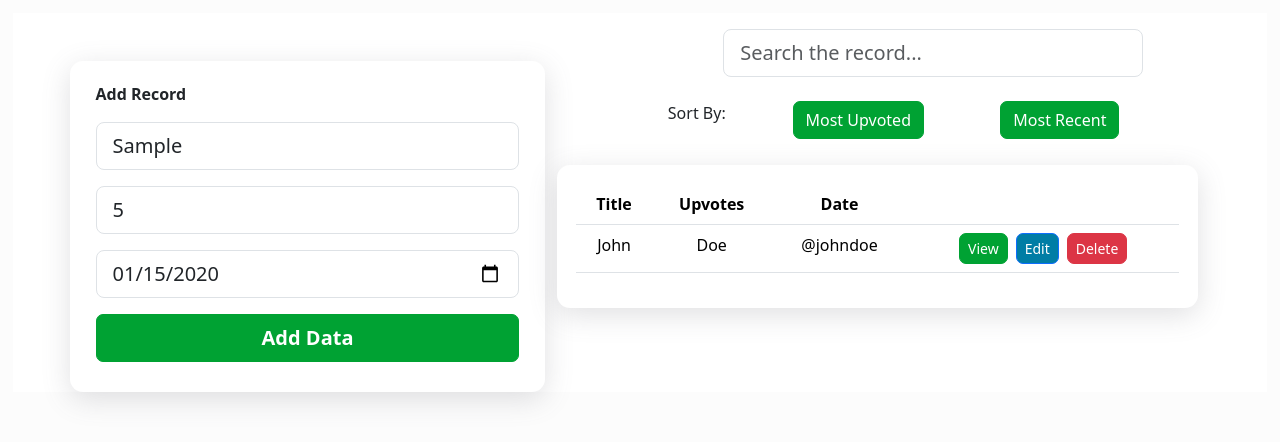
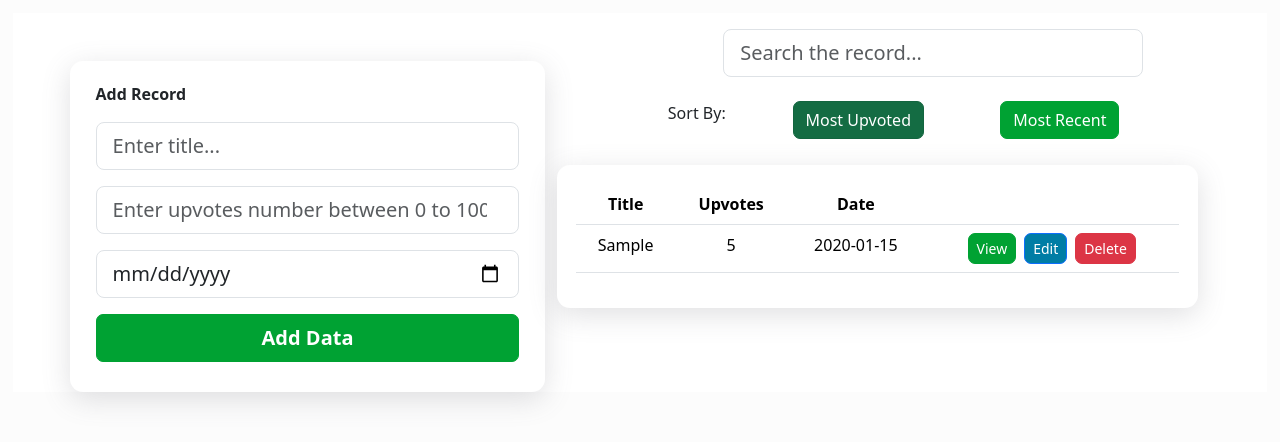
Before and after one commit to shahabmuhammad/Convo-HiringTask, a React (Vite) app: page / in a window 1280 px wide. Both pictures are taken after typing "Sample", "5", "2020-01-15" into the empty fields and a click on the button "Add Data". Shown: the top 442 px of the page. Built offline with nearby package versions, Linux system fonts and the light colour scheme.

Commit message:
add record context and reducer

```diff
--- a/src/App.tsx
+++ b/src/App.tsx
@@ -1,20 +1,54 @@
 import './App.css'
-import { RecordForm } from './components/RecordForm/RecordForm'
 import 'bootstrap/dist/css/bootstrap.min.css';
+import React, { useReducer } from 'react';
+
+import { AddRecord } from './components/RecordForm/AddRecord'
 import { RecordListing } from './components/RecordListing/RecordListing';
+import { ACTIONS, IRecord, IRecordContext, IRecordState } from './models/Record.model';
+
+export const RecordContext = React.createContext<IRecordContext | null>(null);
+const initialState: IRecordState = {
+  records: []
+};
+
+const recordReducer = (state: IRecordState = initialState, action: any) => {
+  switch (action.type) {
+    case ACTIONS.ADD_RECORD:
+      const newRecord: IRecord = { ...action.payload };
+      return { ...state, records: [...state.records, newRecord] };
+
+    case ACTIONS.UPDATE_RECORD:
+      const updatedRecordIndex = state.records.findIndex(
+        (record) => record.id === action.payload.id
+      );
+      if (updatedRecordIndex !== -1) {
+        const updatedRecords = [...state.records];
+        updatedRecords[updatedRecordIndex] = { ...action.payload };
+        return { ...state, records: updatedRecords };
+      }
+      return state;
+
+    default:
+      return state;
+  }
+};
+
 
 function App() {
+  const [recordState, dispatch] = useReducer(recordReducer, initialState)
   return (
+    <RecordContext.Provider value={{recordState:recordState, recordDispatch:dispatch }}>
     <div className='container'>
       <div className="row">
         <div className="col-lg-5">
-          <RecordForm />
+          <AddRecord />
         </div>
         <div className="col-lg-7">
           <RecordListing />
         </div>
       </div>
     </div>
+    </RecordContext.Provider>
   )
 }
 
--- a/src/components/RecordForm/RecordForm.tsx
+++ b/src/components/RecordForm/AddRecord.tsx
@@ -1,16 +1,25 @@
-import './RecordForm.css'
+import './AddRecord.css'
 import { useForm } from 'react-hook-form'
-import { IRecordForm } from '../../models/RecordForm.model'
+import { IRecord } from '../../models/Record.model'
+import { RecordContext } from '../../App'
+import { useContext, useState } from 'react'
 
 
-export const RecordForm = () => {
+export const AddRecord = () => {
+  const recordContext = useContext(RecordContext)
+  const { register, handleSubmit, formState: { errors, isValid }, reset } = useForm<IRecord>()
+  const [isloading, setIsloading] = useState<boolean>(false)
 
-  const { register, handleSubmit, formState: { errors, isValid } } = useForm<IRecordForm>()
-
-
-  const onSubmit = (data: IRecordForm) => {
+  const onSubmit = (data: IRecord) => {
+    setIsloading(true)
     if (isValid) {
-      console.log('Form submitted', data);
+      data = { ...data, id: Date.now() }
+      recordContext?.recordDispatch({ type: 'ADD_RECORD', payload: data })
+      setIsloading(false)
+      reset()
+    }
+    else {
+      setIsloading(false)
     }
   }
 
@@ -32,7 +41,7 @@ export const RecordForm = () => {
           <input type="date" className="form-control form-control-lg" placeholder='Enter Date' {...register('date', { required: true })} />
           {errors.date?.type == 'required' && <p className='text-danger'>Date field is required.</p>}
         </div>
-        <button className="btn btn-success btn-lg fw-bold col-12 mt-3 mb-3" type='submit' >Add Data</button>
+        <button className="btn btn-success btn-lg fw-bold col-12 mt-3 mb-3" type='submit' >{isloading ? 'Adding...' : 'Add Data'}</button>
       </form>
     </div>
   )
--- a/src/components/RecordListing/RecordListing.tsx
+++ b/src/components/RecordListing/RecordListing.tsx
@@ -1,14 +1,37 @@
+import { useContext, useState } from 'react'
+import { RecordContext } from '../../App'
 import './RecordListing.css'
+import { RecordTable } from '../RecordTable/RecordTable'
 
 
 export const RecordListing = () => {
+    const recordContext = useContext(RecordContext)
+    const [searchTerm, setSearchTerm] = useState('');
+    const [sortBy, setSortBy] = useState<'date' | 'upvotes'>('upvotes')
+
+
+    const filteredRecords = recordContext?.recordState.records?.filter((record) => {
+        const searchTextLower = searchTerm.toLowerCase();
+        return (
+            record.title.toLowerCase().includes(searchTextLower) ||
+            record.upvotes.toString().includes(searchTextLower) ||
+            record.date.toString().includes(searchTextLower)
+        );
+    });
+
+
     return (
         <>
             <div className="row mt-3">
                 <div className="col-lg-3"></div>
                 <div className="col-lg-8">
-                    <input type="text" className='form-control form-control-lg' placeholder='Search the record...' />
-                </div>
+                    <input
+                        type="text"
+                        className='form-control form-control-lg'
+                        placeholder='Search the record...'
+                        value={searchTerm}
+                        onChange={(event) => setSearchTerm(event.target.value)}
+                    />                </div>
                 <div className="col-lg-1"></div>
             </div>
             <div className="row my-4">
@@ -19,10 +42,20 @@ export const RecordListing = () => {
                             <p>Sort By:</p>
                         </div>
                         <div className="col-5">
-                            <button className="btn btn-success">Most Upvoted</button>
+                            <button
+                                className={`btn btn-success ${sortBy === 'upvotes' ? 'active' : ''}`}
+                                onClick={() => setSortBy('upvotes')}
+                            >
+                                Most Upvoted
+                            </button>
                         </div>
                         <div className="col-4">
-                            <button className="btn btn-success">Most Recent</button>
+                            <button
+                                className={`btn btn-success ${sortBy === 'date' ? 'active' : ''}`}
+                                onClick={() => setSortBy('date')}
+                            >
+                                Most Recent
+                            </button>
                         </div>
                     </div>
                 </div>
@@ -31,28 +64,11 @@ export const RecordListing = () => {
 
             <div className="container list">
                 <div className="table-responsive scrolling-table">
-                    <table className="table">
-                        <thead >
-                            <tr>
-                                <th scope="col">Title</th>
-                                <th scope="col">Upvotes</th>
-                                <th scope="col">Date</th>
-                                <th scope="col"></th>
-                            </tr>
-                        </thead>
-                        <tbody>
-                            <tr>
-                                <td>John</td>
-                                <td>Doe</td>
-                                <td>@johndoe</td>
-                                <td>
-                                    <button type='button' className='btn btn-success btn-sm'>View</button>
-                                    <button type='button' className='btn btn-primary btn-sm mx-2'>Edit</button>
-                                    <button type='button' className="btn btn-danger btn-sm">Delete</button>
-                                </td>
-                            </tr>
-                        </tbody>
-                    </table>
+                    <RecordTable
+                        records={filteredRecords}
+                        searchTerm={searchTerm}
+                        sortBy={sortBy}
+                    />
                 </div>
             </div>
         </>
--- /dev/null
+++ b/src/components/RecordTable/RecordTable.tsx
@@ -0,0 +1,51 @@
+import React from 'react';
+import { IRecord } from '../../models/Record.model';
+
+export const RecordTable: React.FC<{ records: IRecord[] | undefined; searchTerm: string; sortBy: string }> = ({ records, searchTerm, sortBy }) => {
+    const sortedRecords = records?.slice().sort((a, b) => {
+        switch (sortBy) {
+            case 'title':
+                return a.title.localeCompare(b.title);
+            case 'upvotes':
+                return b.upvotes - a.upvotes;
+            case 'date':
+                return new Date(a.date).getTime() - new Date(b.date).getTime();
+            default:
+                return 0;
+        }
+    });
+
+    return (
+        <table className="table">
+            <thead>
+                <tr>
+                    <th scope="col">Title</th>
+                    <th scope="col">Upvotes</th>
+                    <th scope="col">Date</th>
+                    <th scope="col"></th>
+                </tr>
+            </thead>
+            <tbody>
+                {sortedRecords!?.length > 0 ? (
+                    sortedRecords?.map((record) => (
+                        <tr key={record.id}>
+                            <td>{record.title}</td>
+                            <td>{record.upvotes}</td>
+                            <td>{record.date}</td>
+                            <td>
+                                <button type="button" className="btn btn-success btn-sm">View</button>
+                                <button type="button" className="btn btn-primary btn-sm mx-2">Edit</button>
+                                <button type="button" className="btn btn-danger btn-sm">Delete</button>
+                            </td>
+                        </tr>
+                    ))
+                ) : (
+                    <tr>
+                        <td colSpan={4} className="text-center">No Record found.</td>
+                    </tr>
+                )}
+
+            </tbody>
+        </table>
+    );
+};
--- /dev/null
+++ b/src/models/Record.model.ts
@@ -0,0 +1,21 @@
+export interface IRecord {
+    id:number;
+    title: string;
+    upvotes: number;
+    date: string;
+}
+
+export interface IRecordState {
+    records: IRecord[];
+}
+
+export interface IRecordContext {
+    recordState: IRecordState;
+    recordDispatch: React.Dispatch<any>;
+}
+
+export const ACTIONS = {
+    ADD_RECORD: 'ADD_RECORD',
+    REMOVE_RECORD: 'REMOVE_RECORD',
+    UPDATE_RECORD:'UPDATE_RECORD'
+}
--- a/src/models/RecordForm.model.ts
+++ /dev/null
@@ -1,5 +0,0 @@
-export interface IRecordForm {
-    title: string;
-    upvotes: number;
-    date: Date | string;
-}
```
Also changed, not shown: src/components/RecordListing/RecordListing.css (+1 -10 lines), src/components/RecordForm/AddRecord.css (renamed from src/components/RecordForm/RecordForm.css).
